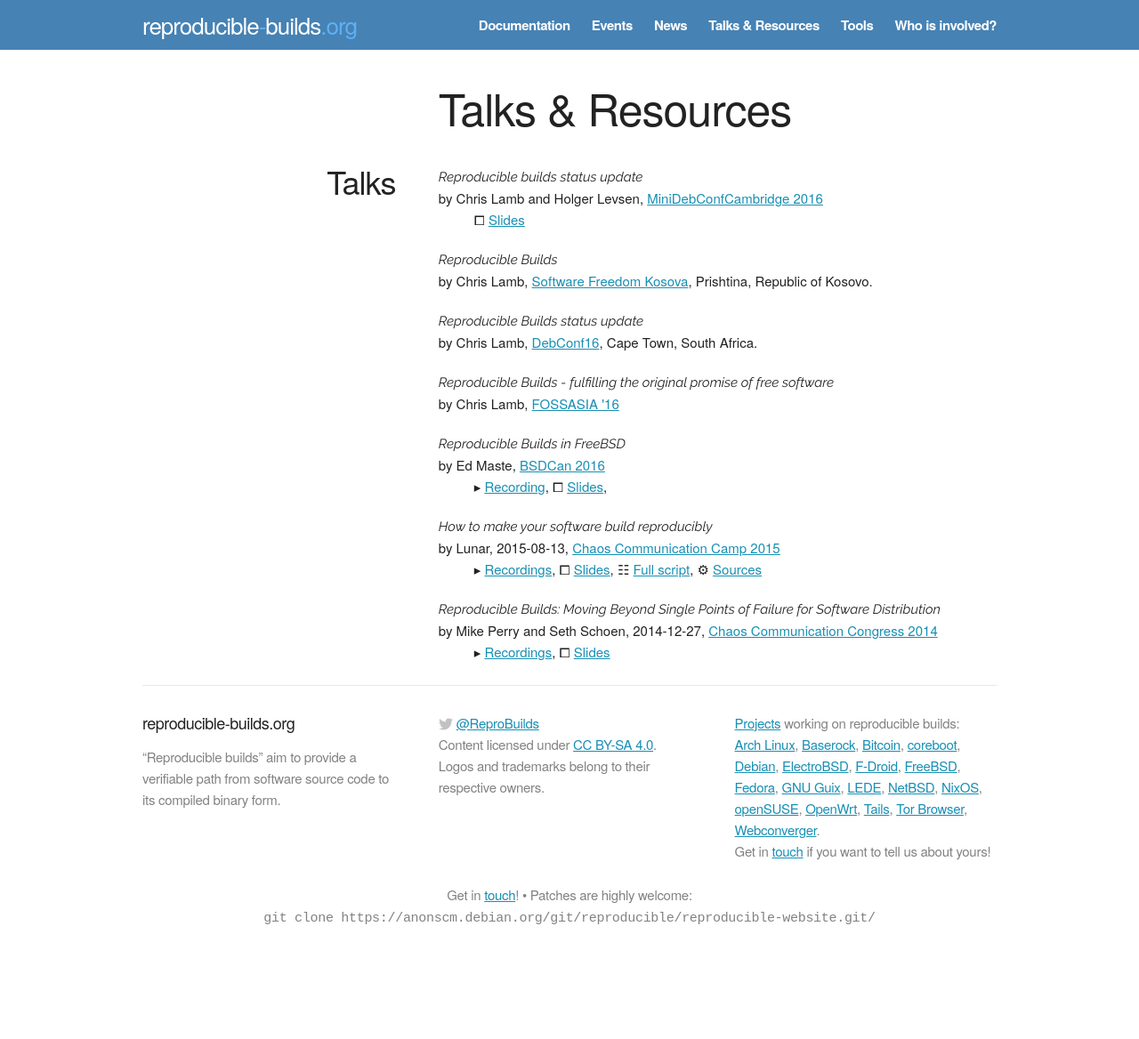
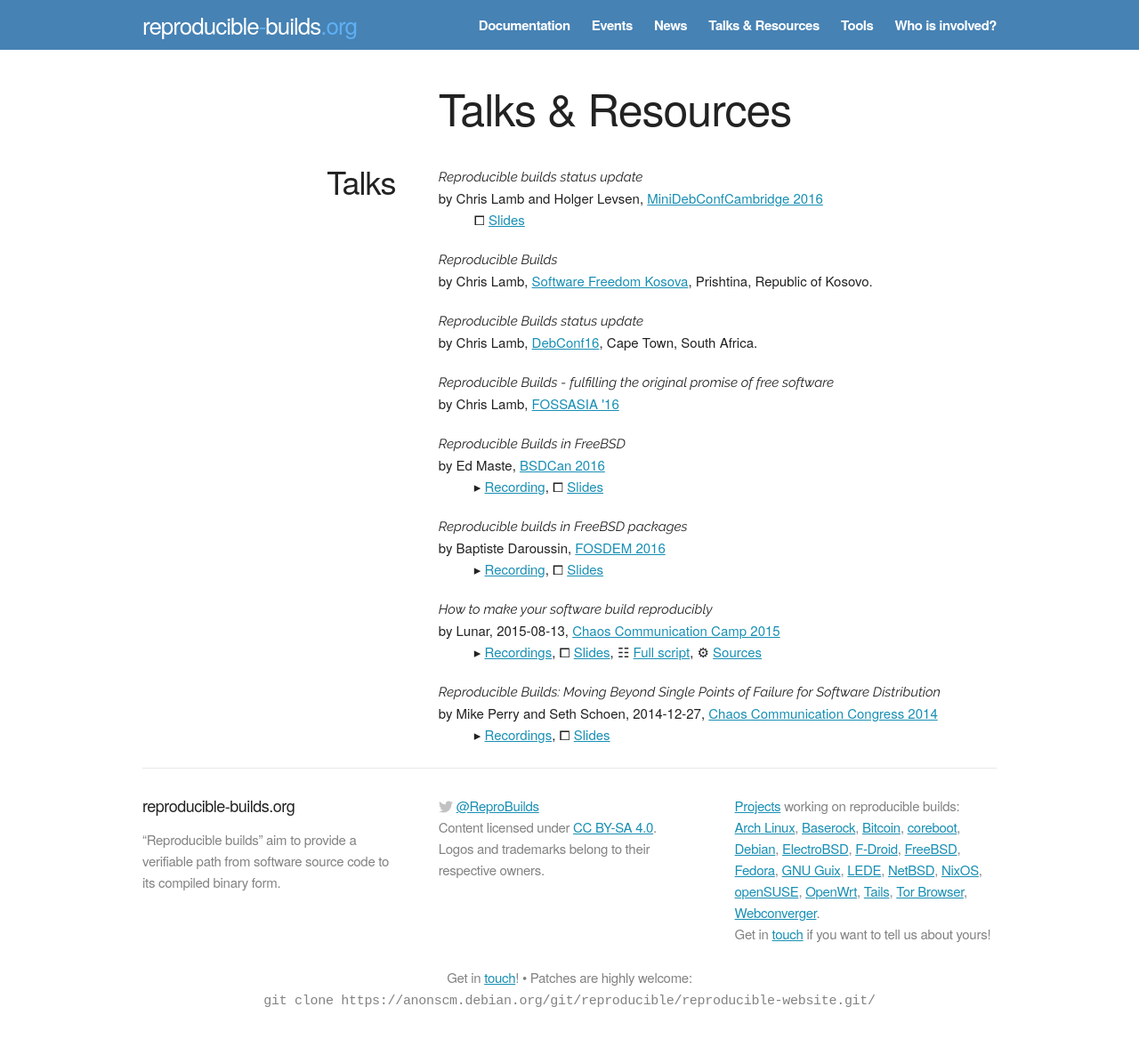
Before and after one commit to prototypefund/reproducible-website, a Jekyll site: the page built from resources.html, in a window 1280 px wide. Shown: the whole page at 89% size. Built offline with Jekyll 4.4.1, drawn with Linux system fonts in a browser that asks for light colours; some web fonts are replaced; before the commit the page ends 1075 px from its top, so only the background shows below that.

Commit message:
Add another FreeBSD talk and remove a trailing comma

```diff
--- a/resources.html
+++ b/resources.html
@@ -41,7 +41,15 @@ permalink: /resources/
       </dt>
       <dd>
         ▸ <a href="https://www.youtube.com/watch?v=MTPNB1lXKBQ">Recording</a>,
-        &#10720; <a href="http://www.bsdcan.org/2016/schedule/attachments/375_2016-06-11-BSDCan-2016-Reproducible-Builds.pdf">Slides</a>,
+        &#10720; <a href="http://www.bsdcan.org/2016/schedule/attachments/375_2016-06-11-BSDCan-2016-Reproducible-Builds.pdf">Slides</a>
+      </dd>
+      <dt>
+        <em>Reproducible builds in FreeBSD packages</em><br />
+        by Baptiste Daroussin, <a href="https://archive.fosdem.org/2016/schedule/event/reproducible_freebsd_packages/">FOSDEM 2016</a>
+      </dt>
+      <dd>
+        ▸ <a href="http://video.fosdem.org/2016/k4601/reproducible-builds-in-freebsd-packages.mp4">Recording</a>,
+        &#10720; <a href="https://archive.fosdem.org/2016/schedule/event/reproducible_freebsd_packages/attachments/slides/1170/export/events/attachments/reproducible_freebsd_packages/slides/1170/reproducible_builds_freebsd">Slides</a>
       </dd>
       <dt>
         <em>How to make your software build reproducibly</em><br />
```
